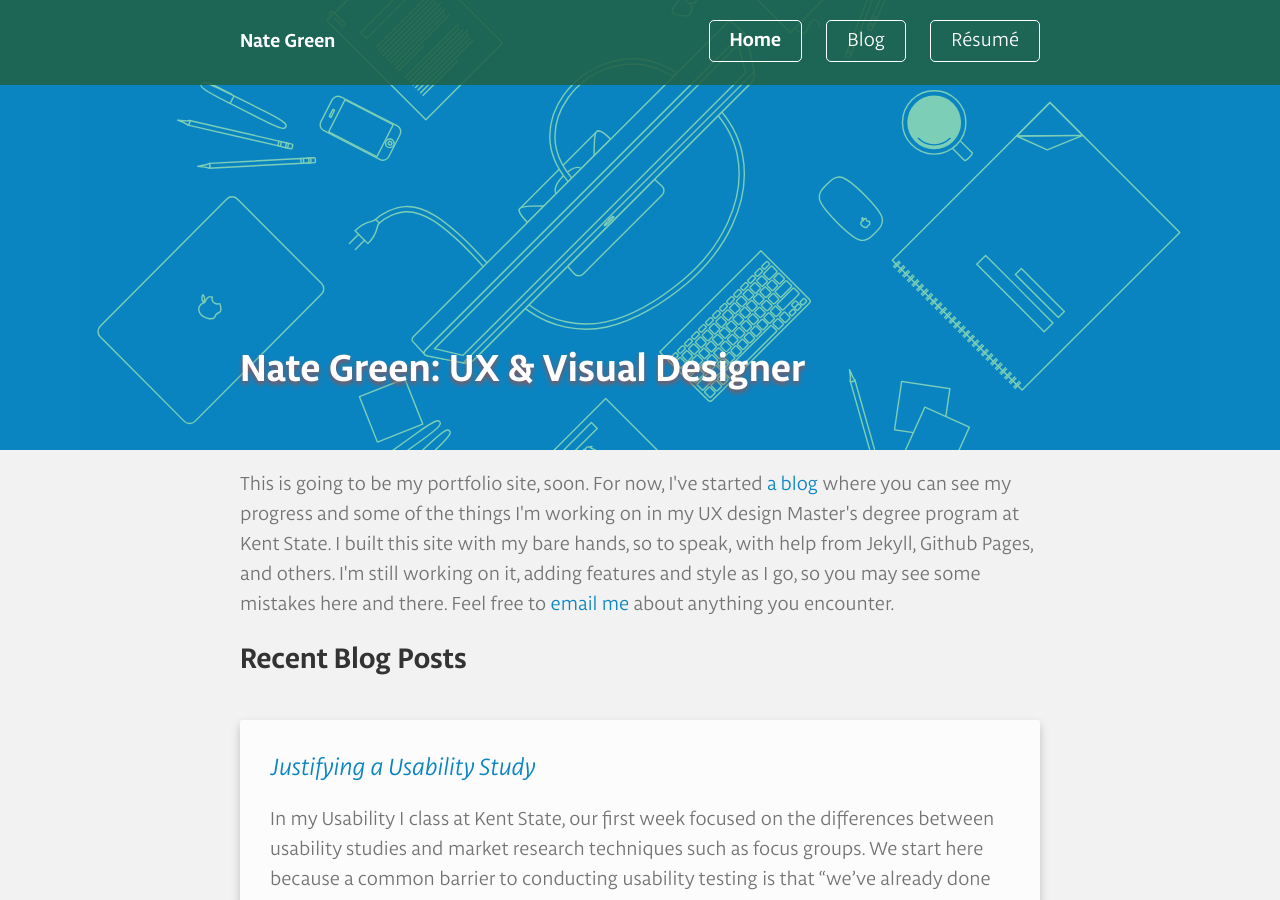
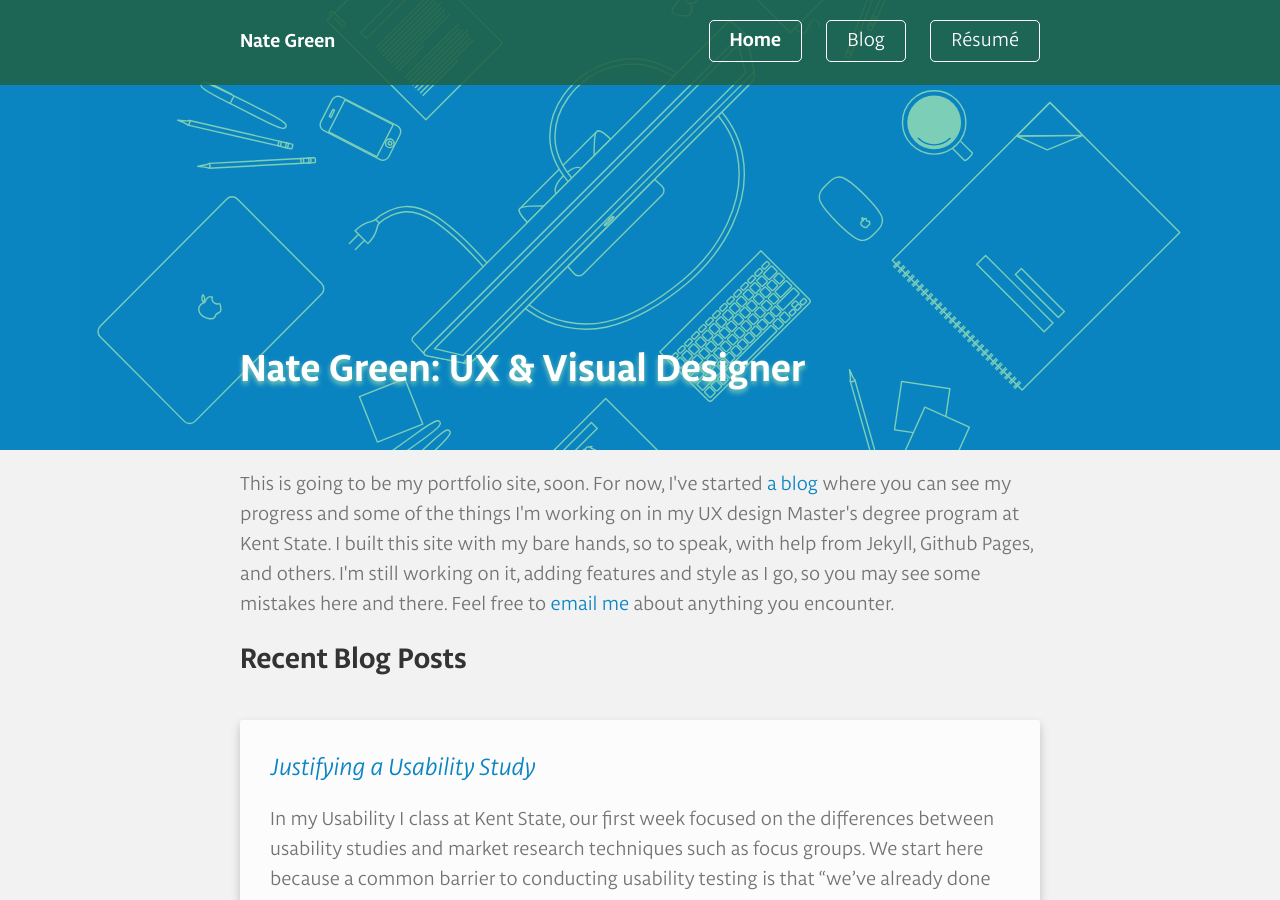
Before and after one commit to nategreen/old-website, a Jekyll site: the page built from index.html, in a window 1280 px wide and 900 px high. Built offline with Jekyll 4.4.1, drawn with Linux system fonts in a browser that asks for light colours; nearby versions of some CDN libraries; some web fonts are replaced.

Commit message:
change text-shadow in masthead to match svg

```diff
--- a/_sass/_home-page.scss
+++ b/_sass/_home-page.scss
@@ -11,7 +11,7 @@
 
   h1 {
     color: $white;
-    text-shadow: 0 .125rem .25rem $marsala;
+    text-shadow: 0 .125rem .25rem $teal;
   }
 
   @include media-query($tablet) {
```
